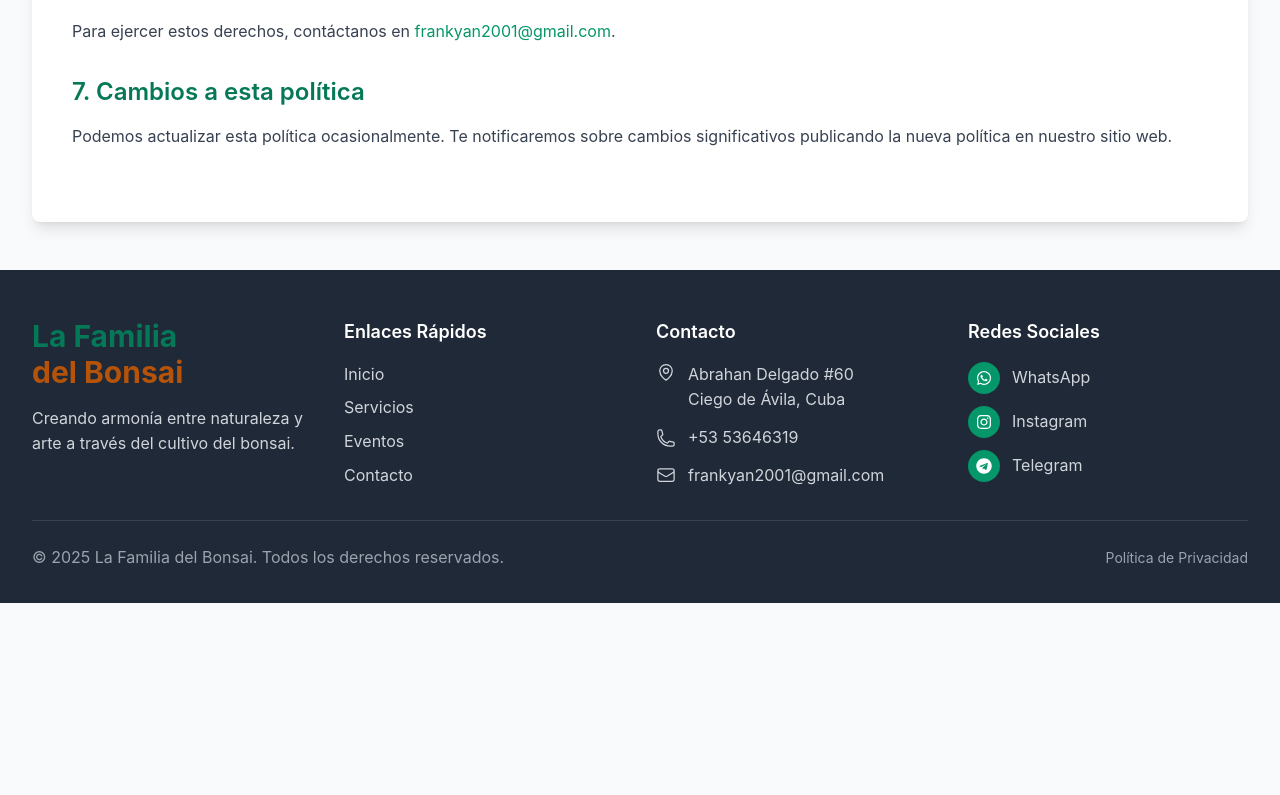
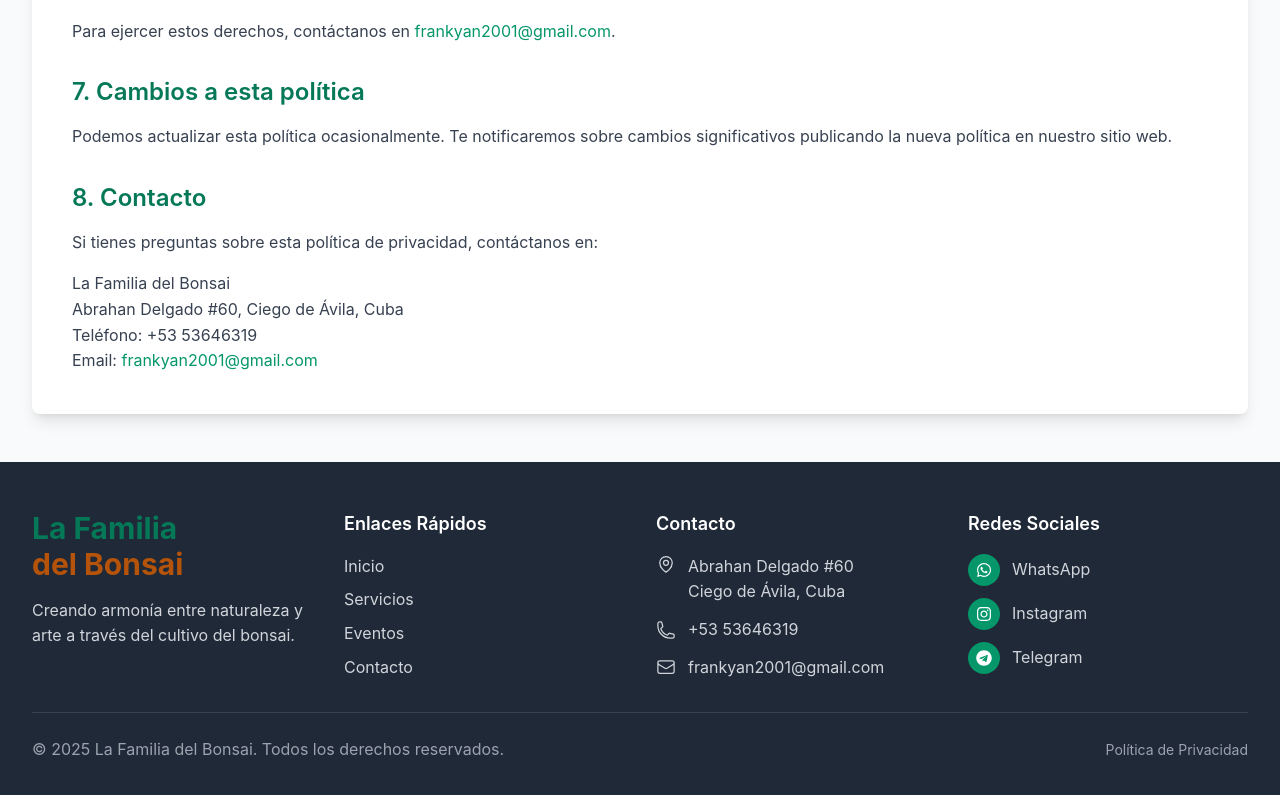
Before and after one commit to FrankyAntonioRodriguezHernandez/la-familia-del-bonsai-React, a React (Create React App) app: page /privacyPolicy in a window 1280 px wide. Shown: the part 1307-2102 px from the top of the page. Before the commit the page ends 1910 px from the top, so only its background shows below. Built offline with nearby package versions, Linux system fonts and the light colour scheme.

Commit message:
Creando seccion de contacto en politica de privacidad

```diff
--- a/src/pages/legalTerms/PrivacyPolicy.jsx
+++ b/src/pages/legalTerms/PrivacyPolicy.jsx
@@ -76,6 +76,18 @@ const PrivacyPolicy = () => {
               </p>
             </section>
 
+            <section>
+              <h2 className="text-2xl font-semibold text-emerald-700 mb-4">8. Contacto</h2>
+              <p className="mb-4">
+                Si tienes preguntas sobre esta política de privacidad, contáctanos en:
+              </p>
+              <address className="not-italic">
+                <p>La Familia del Bonsai</p>
+                <p>Abrahan Delgado #60, Ciego de Ávila, Cuba</p>
+                <p>Teléfono: +53 53646319</p>
+                <p>Email: <a href="mailto:frankyan2001@gmail.com" className="text-emerald-600 hover:underline">frankyan2001@gmail.com</a></p>
+              </address>
+            </section>
           </div>
         </div>
       </main>
```
